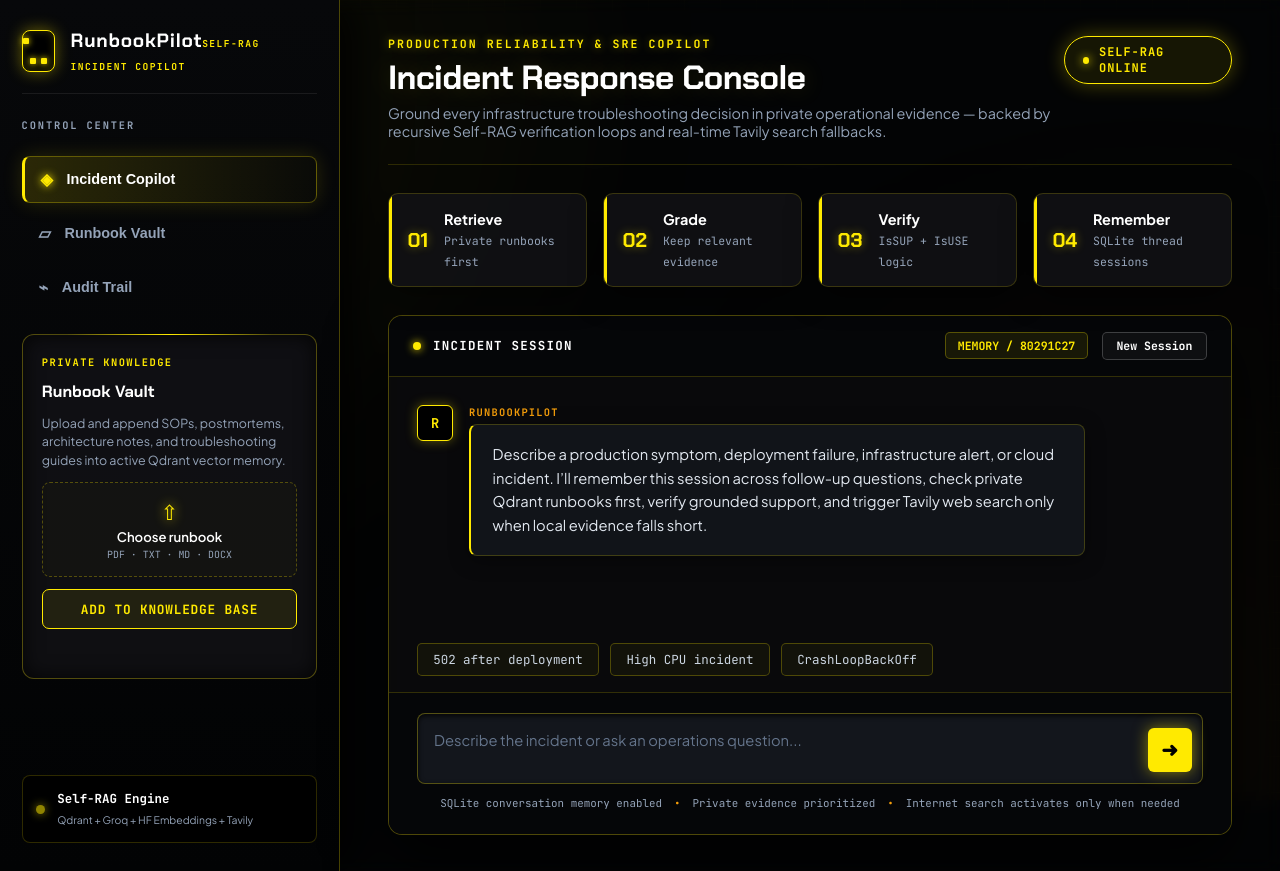
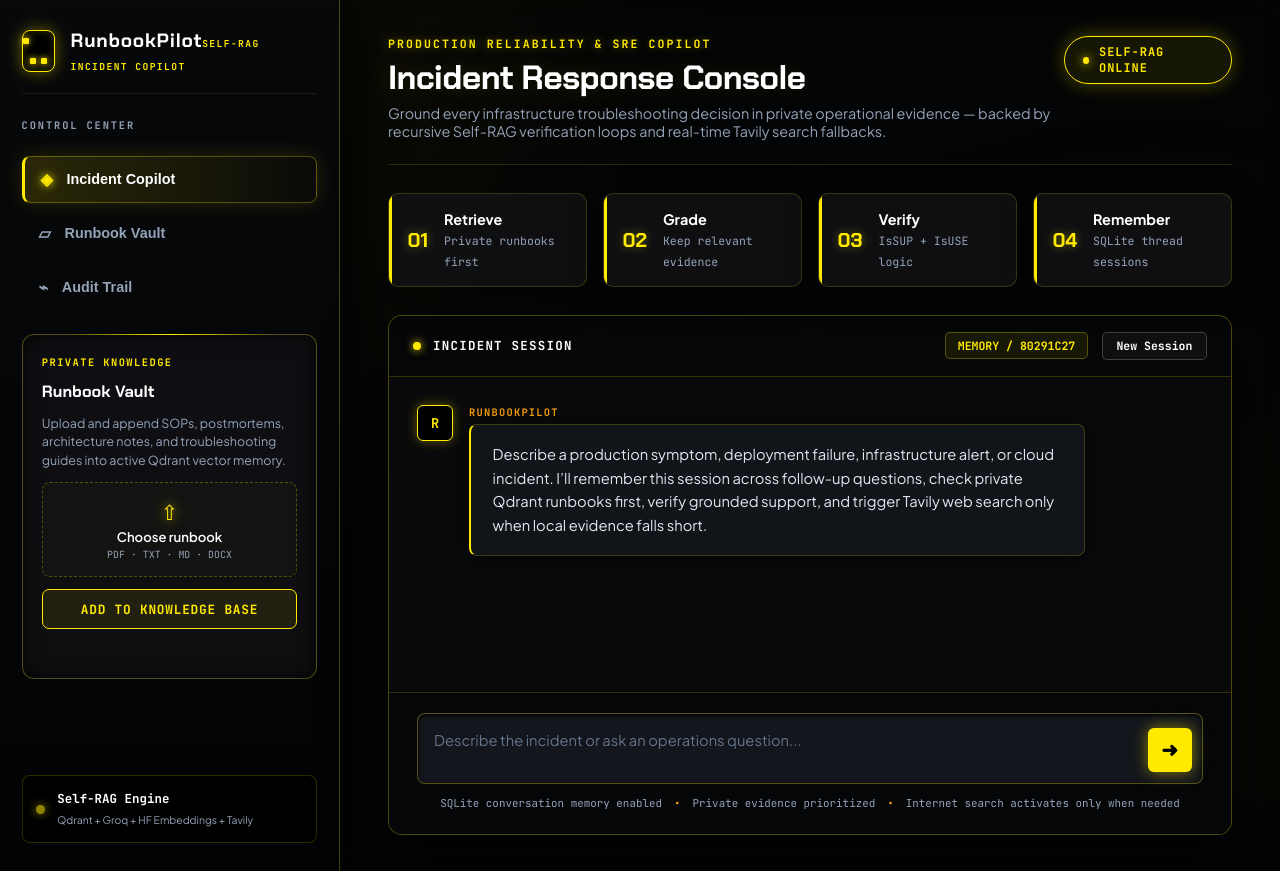
Before and after one commit to Ashish29-glitch/-RunbookPilot, a FastAPI app: page / in a window 1280 px wide. Run offline with FastAPI, Linux system fonts and the light colour scheme.

Commit message:
readme update

```diff
--- a/templates/index.html
+++ b/templates/index.html
@@ -992,7 +992,7 @@
                         </div>
                     </div>
 
-                    <div id="starterPrompts" class="starters">
+                    <!-- <div id="starterPrompts" class="starters">
                         <button
                             data-q="Our checkout API is returning 502 errors after deployment. What should the on-call engineer check first?">502
                             after deployment</button>
@@ -1001,7 +1001,7 @@
                             CPU incident</button>
                         <button
                             data-q="What should I verify when a Kubernetes pod keeps restarting with CrashLoopBackOff?">CrashLoopBackOff</button>
-                    </div>
+                    </div> -->
 
                     <div class="composer-wrap">
                         <div class="composer">
```
Also changed, not shown: README.md.
